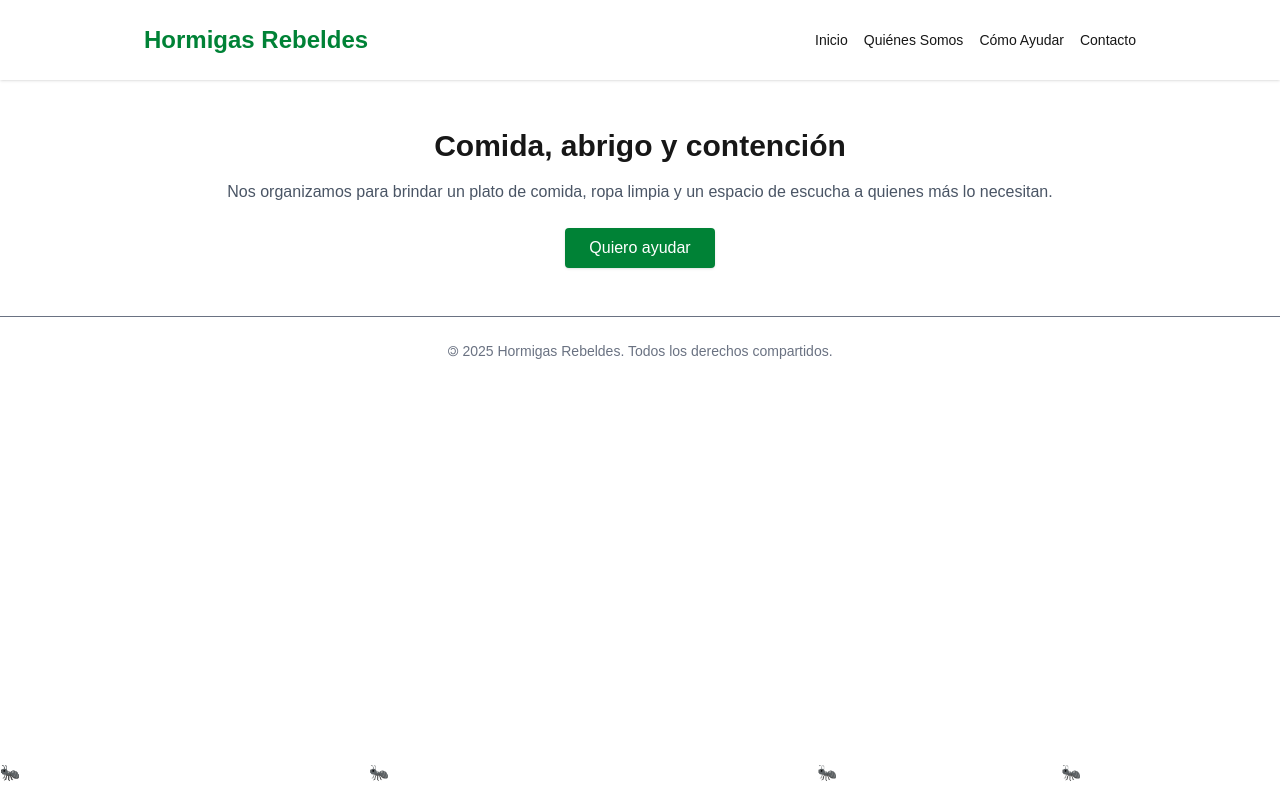
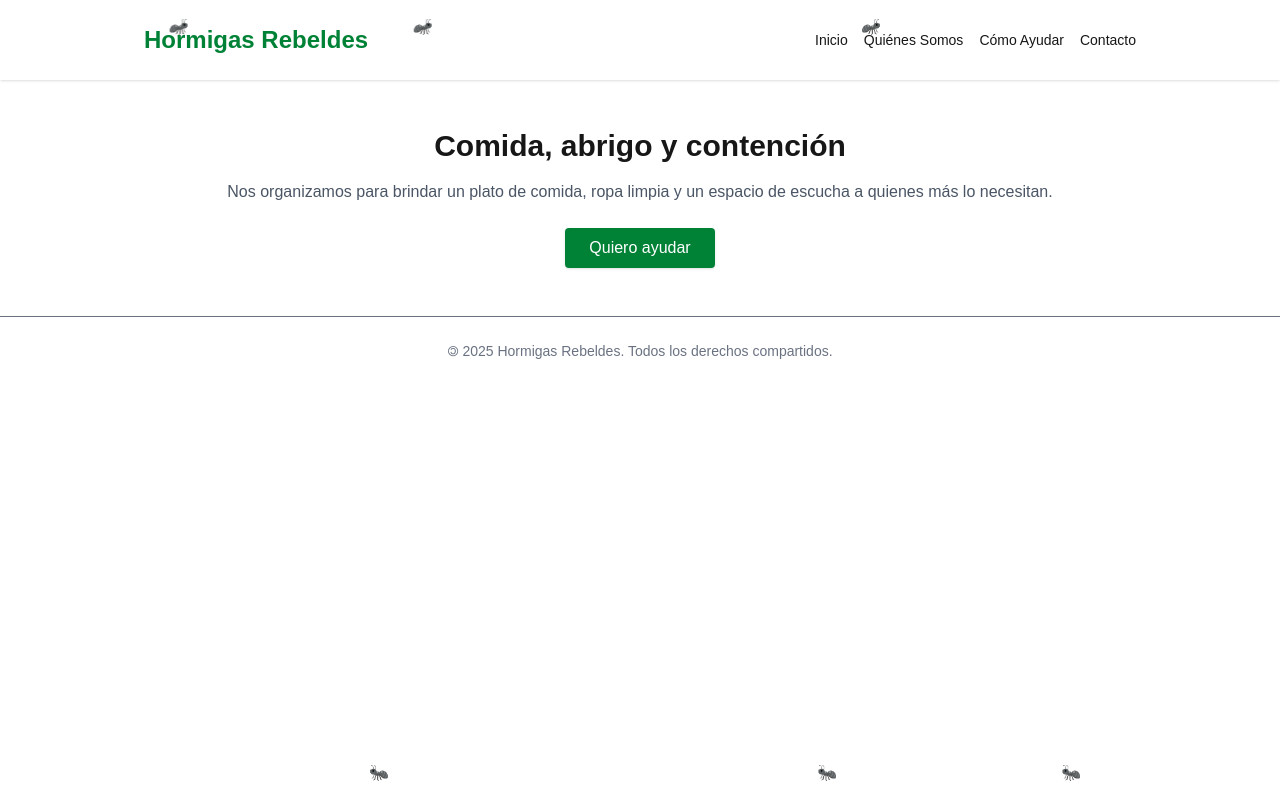
Before and after one commit to vituchon/hormigas-rebeldes-web-site, a Next.js app: page / in a window 1280 px wide. Built offline with nearby package versions, Linux system fonts and the light colour scheme.

Commit message:
feat (ui): improved friendly ants animation 😁

```diff
--- a/src/app/globals.css
+++ b/src/app/globals.css
@@ -24,12 +24,13 @@ body {
   color: var(--foreground);
   font-family: Arial, Helvetica, sans-serif;
 }
+/* ========================
+   ANIMACIÓN DE HORMIGAS
+   ======================== */
 
-/* Animación simple de hormigas con emoji */
+/* Contenedor general */
 .ant-container {
   position: fixed;
-  bottom: 0;
-  left: 0;
   width: 100%;
   height: 60px;
   overflow: hidden;
@@ -37,33 +38,58 @@ body {
   pointer-events: none;
 }
 
+/* Posición: arriba o abajo */
+.ant-container.top {
+  top: 0;
+}
+
+.ant-container.bottom {
+  bottom: 0;
+}
+
+/* Emoji de hormiga base */
 .ant-emoji {
   position: absolute;
-  bottom: 15px;
   font-size: 16px;
-  animation: antWalkSimple 10s linear infinite;
+  animation-timing-function: linear;
+  animation-iteration-count: infinite;
+  animation-timing-function: lineal;
+  opacity: 0; /* valor inicial para evitar parpadeos */
 }
 
-@keyframes antWalkSimple {
-  0% {
-    transform: translateX(100vw);
-    opacity: 0;
-  }
-  5% {
-    opacity: 1;
-  }
-  95% {
-    opacity: 1;
-  }
-  100% {
-    transform: translateX(-50px);
-    opacity: 0;
-  }
+/* Dirección: abajo → izquierda */
+.ant-container.bottom .ant-emoji {
+  bottom: 15px;
+  animation-name: antWalkLeft;
+  transform: scaleX(-1); /* espejado */
 }
 
-/* Diferentes velocidades para variedad */
-.ant-emoji:nth-child(1) { animation-delay: 0s; animation-duration: 8s; }
-.ant-emoji:nth-child(2) { animation-delay: 2s; animation-duration: 10s; }
-.ant-emoji:nth-child(3) { animation-delay: 4s; animation-duration: 9s; }
-.ant-emoji:nth-child(4) { animation-delay: 6s; animation-duration: 11s; }
-.ant-emoji:nth-child(5) { animation-delay: 8s; animation-duration: 7s; }
+/* Dirección: arriba → derecha */
+.ant-container.top .ant-emoji {
+  top: 15px;
+  animation-name: antWalkRight;
+  transform: scaleX(1); /* normal */
+}
+
+/* Variación de tiempos */
+.ant-emoji:nth-child(1) { animation-delay: 0s;  animation-duration: 8s; }
+.ant-emoji:nth-child(2) { animation-delay: 2s;  animation-duration: 10s; }
+.ant-emoji:nth-child(3) { animation-delay: 4s;  animation-duration: 9s; }
+.ant-emoji:nth-child(4) { animation-delay: 6s;  animation-duration: 11s; }
+.ant-emoji:nth-child(5) { animation-delay: 8s;  animation-duration: 7s; }
+
+/* Animación hacia la izquierda (de derecha a izquierda) */
+@keyframes antWalkLeft {
+  0%   { transform: translateX(100vw) scaleX(1); opacity: 0; }
+  5%   { opacity: 1; }
+  95%  { opacity: 1; }
+  100% { transform: translateX(-50px) scaleX(1); opacity: 0; }
+}
+
+/* Animación hacia la derecha (de izquierda a derecha) */
+@keyframes antWalkRight {
+  0%   { transform: translateX(-50px) scaleX(-1); opacity: 0; }
+  5%   { opacity: 1; }
+  95%  { opacity: 1; }
+  100% { transform: translateX(100vw) scaleX(-1); opacity: 0; }
+}
--- a/src/app/layout.tsx
+++ b/src/app/layout.tsx
@@ -29,14 +29,24 @@ export default function RootLayout({ children }: { children: React.ReactNode })
           🄯 {new Date().getFullYear()} Hormigas Rebeldes. Todos los derechos compartidos.
         </footer>
 
-        {/* Animación de hormigas caminando */}
-        <div className="ant-container">
+        {/* Hormigas abajo */}
+        <div className="ant-container bottom">
           <div className="ant-emoji">🐜</div>
           <div className="ant-emoji">🐜</div>
           <div className="ant-emoji">🐜</div>
           <div className="ant-emoji">🐜</div>
           <div className="ant-emoji">🐜</div>
         </div>
+
+        {/* Hormigas arriba */}
+        <div className="ant-container top">
+          <div className="ant-emoji">🐜</div>
+          <div className="ant-emoji">🐜</div>
+          <div className="ant-emoji">🐜</div>
+          <div className="ant-emoji">🐜</div>
+          <div className="ant-emoji">🐜</div>
+        </div>
+
       </body>
     </html>
   );
```
